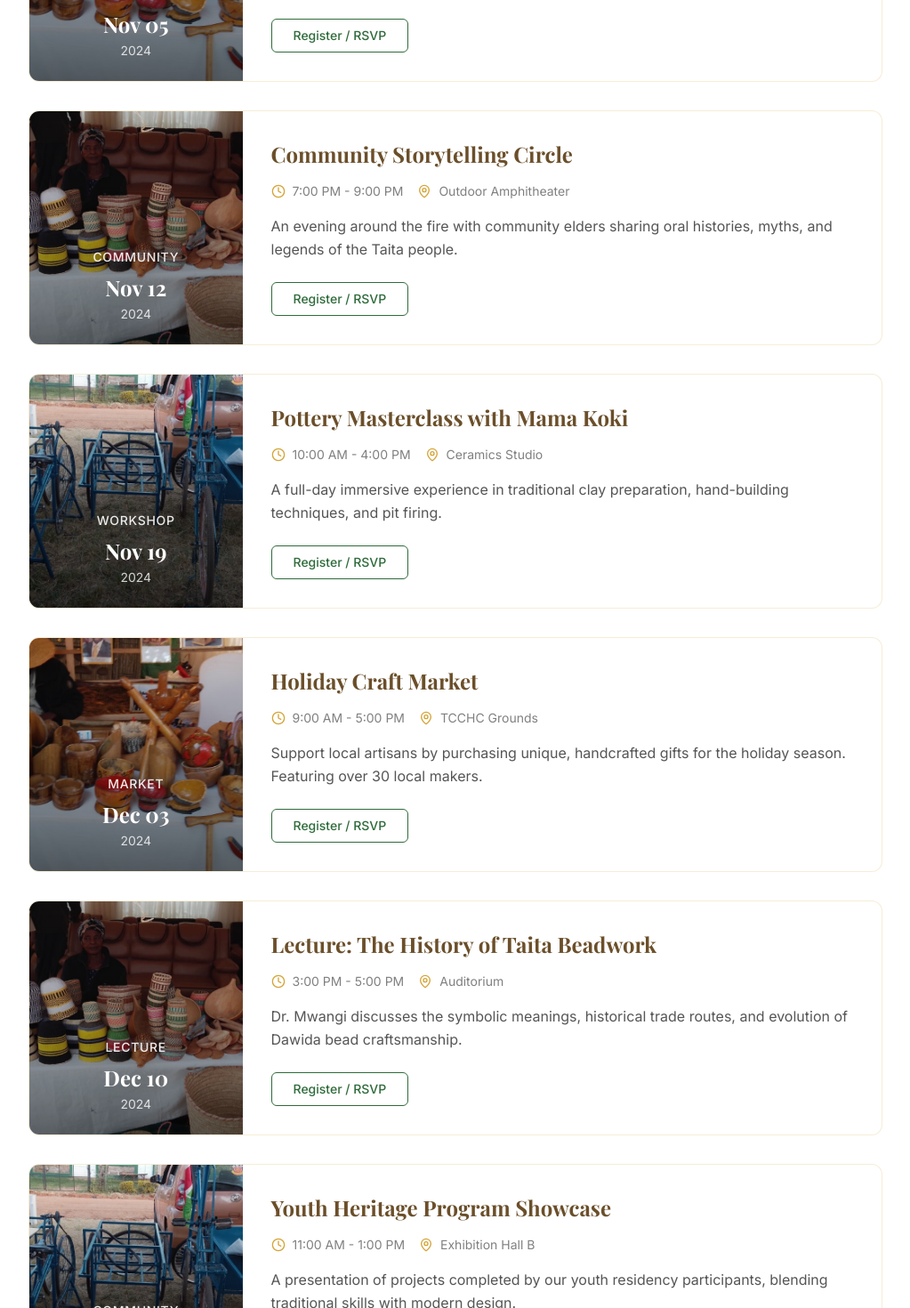
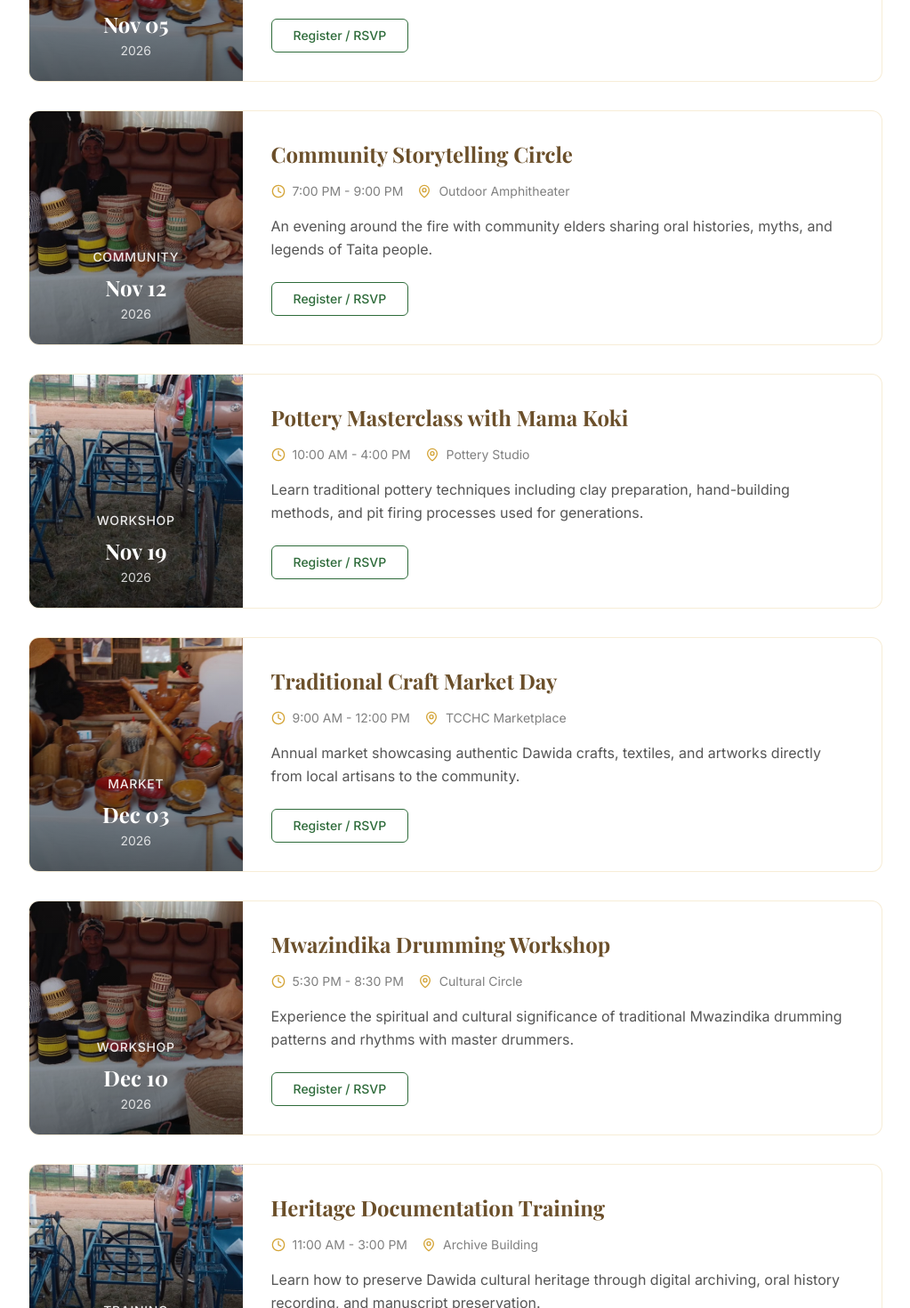
Before and after one commit to Chaser-254/tcchc-website, a React (Vite) app: page /#/events in a window 1280 px wide. Shown: the part 1330-2800 px from the top of the page at 89% size, without its empty margins (128-1151 px from the left). Built offline with nearby package versions, Linux system fonts and the light colour scheme; a web font is replaced by a local one.

Commit message:
website for Taita Craft and Cultural Heritage Centre

```diff
--- a/index.html
+++ b/index.html
@@ -3,6 +3,7 @@
   <head>
     <meta charset="UTF-8" />
     <link rel="icon" type="image/svg+xml" href="/vite.svg" />
+    <link rel="shortcut icon" href="/src/assets/images/logo.jpeg" type="image/jpeg" />
     <meta name="viewport" content="width=device-width, initial-scale=1.0" />
     <title>TCCHC Website - Multi-Page Cultural Heritage Platform</title>
     <link rel="stylesheet" href="https://cdnjs.cloudflare.com/ajax/libs/font-awesome/6.5.1/css/all.min.css">
--- a/src/components/layout/Navbar.tsx
+++ b/src/components/layout/Navbar.tsx
@@ -54,7 +54,7 @@ export function Navbar() {
               <img
                 src={logo}
                 alt="TCCHC Kenya Logo"
-                className="h-14 w-auto"
+                className="h-20 w-auto"
               />
             </Link>
           </div>
@@ -82,7 +82,7 @@ export function Navbar() {
           <div className="hidden lg:flex items-center space-x-3">
             <a
               href="tel:+254708032388"
-              className="inline-flex items-center justify-center w-10 h-10 text-earth-brown border border-earth-brown rounded-md hover:bg-earth-brown hover:text-white transition-colors"
+              className="inline-flex items-center justify-center w-10 h-10 text-earth-brown hover:bg-earth-brown hover:text-white transition-colors"
               aria-label="Call Us">
               <i className="fas fa-phone"></i>
             </a>
@@ -90,7 +90,7 @@ export function Navbar() {
               href="https://wa.me/254708032388"
               target="_blank"
               rel="noopener noreferrer"
-              className="inline-flex items-center justify-center w-10 h-10 text-white bg-green-600 rounded-md hover:bg-green-700 transition-colors"
+              className="inline-flex items-center justify-center w-10 h-10 text-white bg-green-600 hover:bg-green-700 transition-colors"
               aria-label="WhatsApp Us">
               <i className="fab fa-whatsapp"></i>
             </a>
@@ -141,7 +141,7 @@ export function Navbar() {
             <div className="mt-8 pt-8 border-t border-golden-ochre/20 space-y-3">
               <a
                 href="tel:+254708032388"
-                className="flex items-center justify-center px-6 py-3 text-base font-medium text-earth-brown border border-earth-brown rounded-md hover:bg-earth-brown hover:text-white transition-colors">
+                className="flex items-center justify-center px-6 py-3 text-base font-medium text-earth-brown hover:bg-earth-brown hover:text-white transition-colors">
                 <i className="fas fa-phone mr-3"></i>
                 <span>Call +254 708 032 388</span>
               </a>
@@ -149,7 +149,7 @@ export function Navbar() {
                 href="https://wa.me/254708032388"
                 target="_blank"
                 rel="noopener noreferrer"
-                className="flex items-center justify-center px-6 py-3 text-base font-medium text-white bg-green-600 rounded-md hover:bg-green-700 transition-colors">
+                className="flex items-center justify-center px-6 py-3 text-base font-medium text-white bg-green-600 hover:bg-green-700 transition-colors">
                 <i className="fab fa-whatsapp mr-3"></i>
                 <span>WhatsApp</span>
               </a>
--- a/src/pages/EventsPage.tsx
+++ b/src/pages/EventsPage.tsx
@@ -3,87 +3,119 @@ import { CalendarIcon, MapPinIcon, ClockIcon } from 'lucide-react';
 import img1 from '../assets/images/img1.jpeg';
 import img2 from '../assets/images/img2.jpeg';
 import img3 from '../assets/images/img3.jpeg';
+
 const events = [
   {
-  date: 'Oct 15, 2024',
+    date: 'Oct 15, 2026',
     time: '10:00 AM - 6:00 PM',
     title: 'Annual Dawida Cultural Festival',
     description:
       'A full day celebrating Taita heritage with traditional music, dance performances, craft demonstrations, and a local food market.',
     location: 'TCCHC Main Courtyard',
     type: 'Festival',
-  image: img1
+    image: img1,
   },
   {
-  date: 'Oct 22, 2024',
+    date: 'Oct 22, 2026',
     time: '2:00 PM - 5:00 PM',
     title: 'Master Weaver Workshop: Sisal Techniques',
     description:
       'Join master weaver Mama Njeri for an intensive afternoon exploring advanced sisal weaving patterns and natural dyeing methods.',
     location: 'Artisan Studio 1',
     type: 'Workshop',
-  image: img2
+    image: img2,
   },
   {
-  date: 'Nov 05, 2024',
+    date: 'Nov 05, 2026',
     time: '6:30 PM - 9:00 PM',
     title: 'Exhibition Opening: "Roots & Resilience"',
     description:
       'The opening reception for our new temporary exhibition featuring contemporary interpretations of traditional Dawida artifacts by local youth.',
     location: 'Main Gallery',
     type: 'Exhibition',
-  image: img3
+    image: img3,
   },
   {
-  date: 'Nov 12, 2024',
+    date: 'Nov 12, 2026',
     time: '7:00 PM - 9:00 PM',
     title: 'Community Storytelling Circle',
     description:
-  'An evening around the fire with community elders sharing oral histories, myths, and legends of the Taita people.',
+      'An evening around the fire with community elders sharing oral histories, myths, and legends of Taita people.',
     location: 'Outdoor Amphitheater',
     type: 'Community',
-  image: img1
+    image: img1,
   },
   {
-  date: 'Nov 19, 2024',
+    date: 'Nov 19, 2026',
     time: '10:00 AM - 4:00 PM',
     title: 'Pottery Masterclass with Mama Koki',
     description:
-  'A full-day immersive experience in traditional clay preparation, hand-building techniques, and pit firing.',
-  location: 'Ceramics Studio',
+      'Learn traditional pottery techniques including clay preparation, hand-building methods, and pit firing processes used for generations.',
+    location: 'Pottery Studio',
     type: 'Workshop',
-  image: img2
+    image: img2,
   },
   {
-  date: 'Dec 03, 2024',
+    date: 'Dec 03, 2026',
+    time: '9:00 AM - 12:00 PM',
+    title: 'Traditional Craft Market Day',
+    description:
+      'Annual market showcasing authentic Dawida crafts, textiles, and artworks directly from local artisans to the community.',
+    location: 'TCCHC Marketplace',
+    type: 'Market',
+    image: img3,
+  },
+  {
+    date: 'Dec 10, 2026',
+    time: '5:30 PM - 8:30 PM',
+    title: 'Mwazindika Drumming Workshop',
+    description:
+      'Experience the spiritual and cultural significance of traditional Mwazindika drumming patterns and rhythms with master drummers.',
+    location: 'Cultural Circle',
+    type: 'Workshop',
+    image: img1,
+  },
+  {
+    date: 'Dec 18, 2026',
+    time: '11:00 AM - 3:00 PM',
+    title: 'Heritage Documentation Training',
+    description:
+      'Learn how to preserve Dawida cultural heritage through digital archiving, oral history recording, and manuscript preservation.',
+    location: 'Archive Building',
+    type: 'Training',
+    image: img2,
+  },
+  {
+    date: 'Dec 03, 2026',
     time: '9:00 AM - 5:00 PM',
     title: 'Holiday Craft Market',
     description:
       'Support local artisans by purchasing unique, handcrafted gifts for the holiday season. Featuring over 30 local makers.',
     location: 'TCCHC Grounds',
     type: 'Market',
-  image: img3
+    image: img3,
   },
   {
-  date: 'Dec 10, 2024',
+    date: 'Dec 10, 2026',
     time: '3:00 PM - 5:00 PM',
     title: 'Lecture: The History of Taita Beadwork',
     description:
       'Dr. Mwangi discusses the symbolic meanings, historical trade routes, and evolution of Dawida bead craftsmanship.',
     location: 'Auditorium',
     type: 'Lecture',
-  image: img1
+    image: img1,
   },
   {
-  date: 'Dec 17, 2024',
+    date: 'Dec 17, 2026',
     time: '11:00 AM - 1:00 PM',
     title: 'Youth Heritage Program Showcase',
     description:
       'A presentation of projects completed by our youth residency participants, blending traditional skills with modern design.',
     location: 'Exhibition Hall B',
     type: 'Community',
-  image: img2
-}];
+    image: img2,
+  },
+];
 
 export function EventsPage() {
   return (
```
Lines whose indentation alone changed are shown as unchanged.
